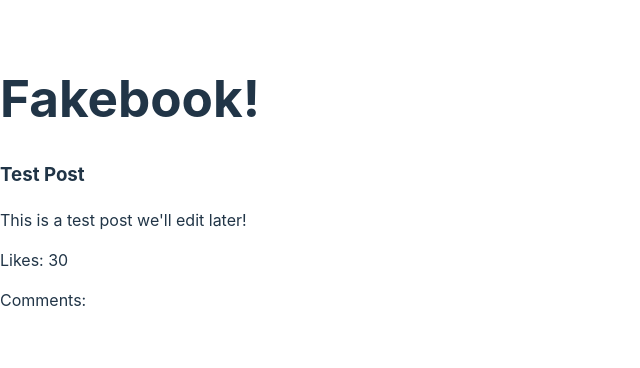
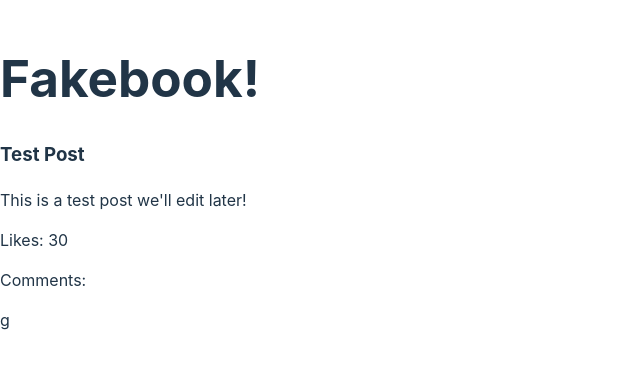
Before and after one commit to Aneudyen/Contact-App, a React (Vite) app in the folder social-media-app/: page / in a window 1280 px wide. Shown: the part 218-586 px from the top of the page, without its empty margins (0-640 px from the left). Built offline with nearby package versions, Linux system fonts and the light colour scheme.

Commit message:
Passed props to Comment component

```diff
--- a/social-media-app/src/components/Comment.jsx
+++ b/social-media-app/src/components/Comment.jsx
@@ -1,9 +1,9 @@
 import React from 'react';
 
-function Comment(){
+function Comment(props){
     return(
         <div>
-            <p>Test Comment</p>
+            <p>{props.content}g</p>
         </div>
     )
 }
--- a/social-media-app/src/components/Post.jsx
+++ b/social-media-app/src/components/Post.jsx
@@ -1,5 +1,5 @@
 import React from 'react';
-
+import Comment from './Comment'
 function Post(){
     return(
         <div>
@@ -7,6 +7,7 @@ function Post(){
         <p>This is a test post we'll edit later!</p>
         <p>Likes: 30</p>
         <p>Comments:</p>
+        <Comment />
         </div>
     )
 }
```
